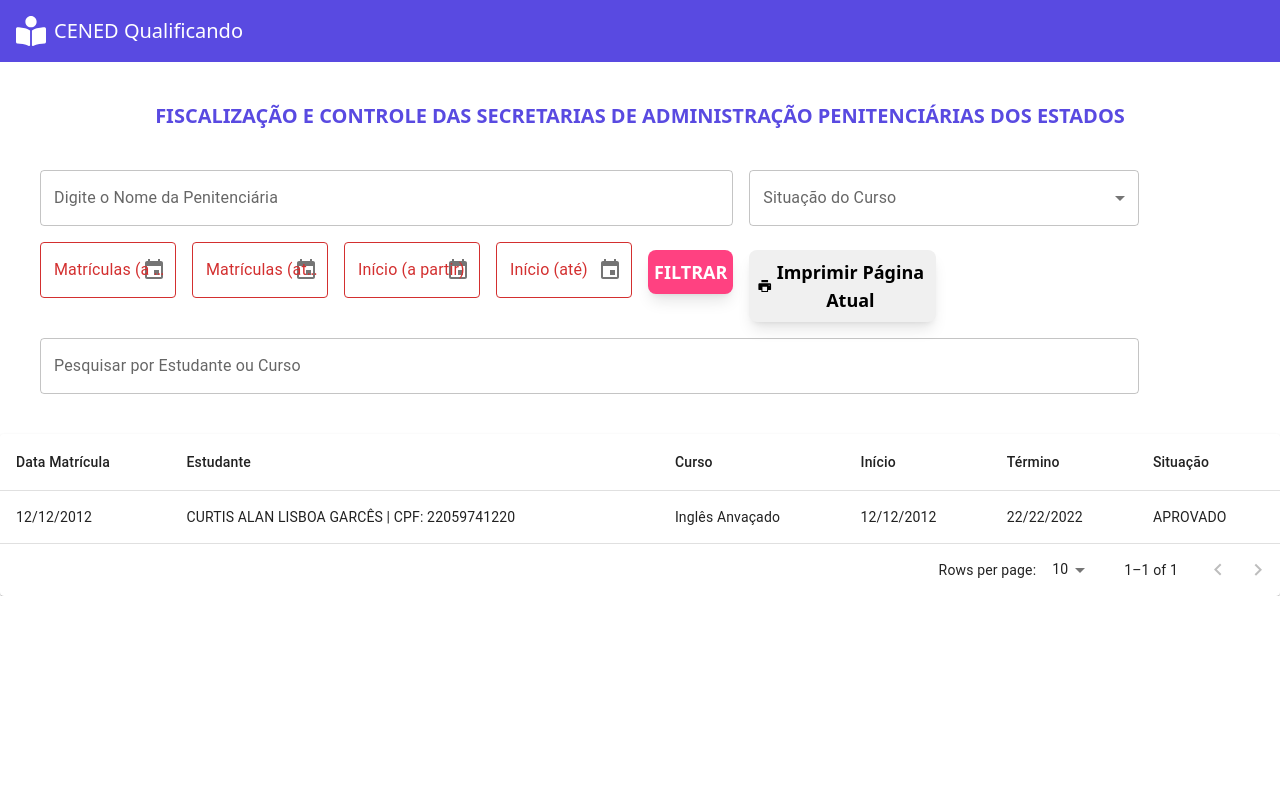
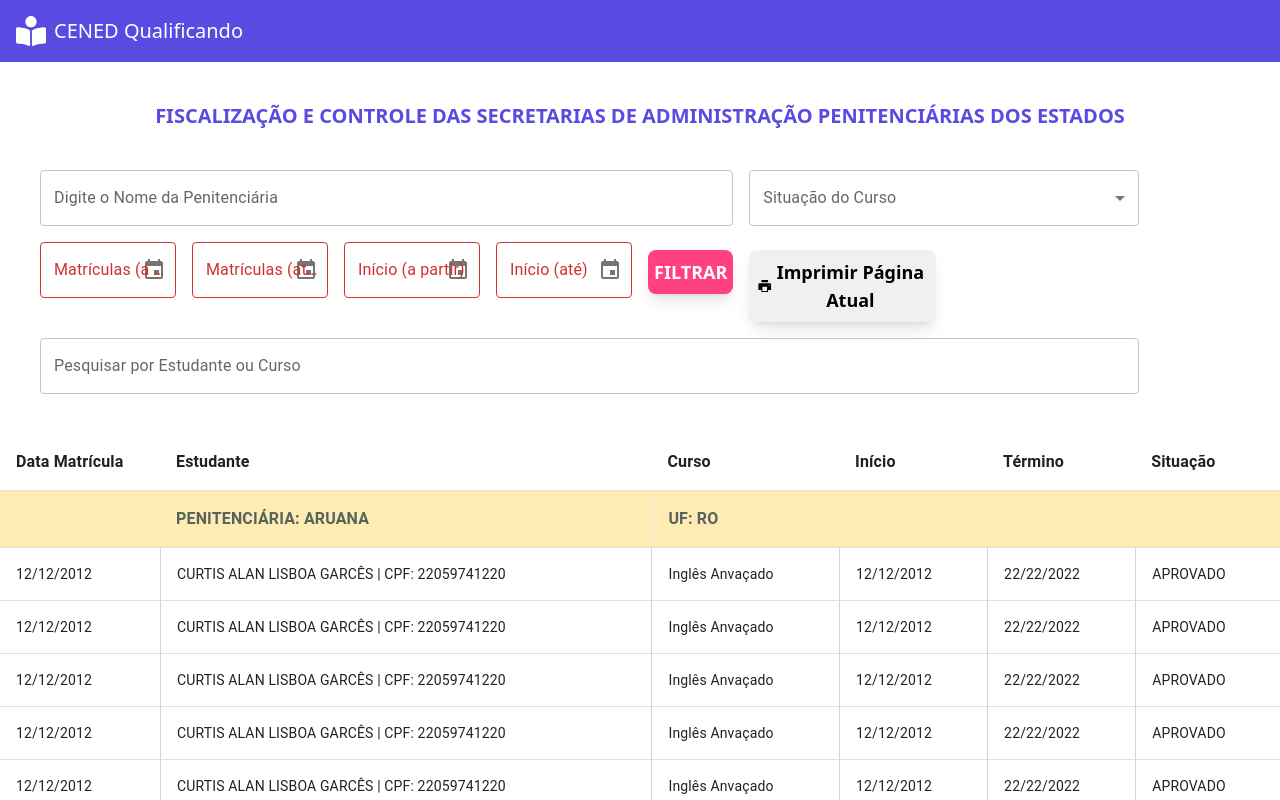
Before and after one commit to lucas-010/cened-administracao-penitenciaria, a React (Create React App) app: page /matriculas in a window 1280 px wide. Shown: the top 800 px of the page. Built offline with nearby package versions, Linux system fonts and the light colour scheme.

Commit message:
table concluded

```diff
--- a/src/Components/Manager/Filters.jsx
+++ b/src/Components/Manager/Filters.jsx
@@ -53,25 +53,25 @@ export default function Filters() {
 
             <Grid item xs={10} md={1.5}>
                 <LocalizationProvider adapterLocale={ptBR} dateAdapter={AdapterDateFns}>
-                    <DesktopDatePicker className='w-full' inputFormat="dd/MM/aaaa" onChange={(e)=> setDateRegistration1(e)} label='Matrículas (a partir)' value={dateRegistration1} renderInput={(props)=> <TextField {...props}/>}/>
+                    <DesktopDatePicker className='w-full' inputFormat="dd/MM/yyyy" onChange={(e)=> setDateRegistration1(e)} label='Matrículas (a partir)' value={dateRegistration1} renderInput={(props)=> <TextField {...props}/>}/>
                 </LocalizationProvider>
             </Grid>
 
             <Grid item xs={10} md={1.5}>
                 <LocalizationProvider adapterLocale={ptBR} dateAdapter={AdapterDateFns}>
-                    <DesktopDatePicker className='w-full' inputFormat="dd/MM/aaaa" onChange={(e)=> setDateRegistration2(e)} label='Matrículas (até)' value={dateRegistration2} renderInput={(props)=> <TextField {...props}/>}/>
+                    <DesktopDatePicker className='w-full' inputFormat="dd/MM/yyyy" onChange={(e)=> setDateRegistration2(e)} label='Matrículas (até)' value={dateRegistration2} renderInput={(props)=> <TextField {...props}/>}/>
                 </LocalizationProvider>
             </Grid>
 
             <Grid item xs={10} md={1.5}>
                 <LocalizationProvider adapterLocale={ptBR} dateAdapter={AdapterDateFns}>
-                    <DesktopDatePicker className='w-full' inputFormat="dd/MM/aaaa" onChange={(e)=> setDateRegistration3(e)} label='Início (a partir)' value={dateRegistration3} renderInput={(props)=> <TextField {...props}/>}/>
+                    <DesktopDatePicker className='w-full' inputFormat="dd/MM/yyyy" onChange={(e)=> setDateRegistration3(e)} label='Início (a partir)' value={dateRegistration3} renderInput={(props)=> <TextField {...props}/>}/>
                 </LocalizationProvider>
             </Grid>
 
             <Grid item xs={10} md={1.5}>
                 <LocalizationProvider adapterLocale={ptBR} dateAdapter={AdapterDateFns}>
-                    <DesktopDatePicker className='w-full' inputFormat="dd/MM/aaaa" onChange={(e)=> setDateRegistration4(e)} label='Início (até)' value={dateRegistration4} renderInput={(props)=> <TextField {...props}/>}/>
+                    <DesktopDatePicker className='w-full' inputFormat="dd/MM/yyyy" onChange={(e)=> setDateRegistration4(e)} label='Início (até)' value={dateRegistration4} renderInput={(props)=> <TextField {...props}/>}/>
                 </LocalizationProvider>
             </Grid>
 
--- a/src/Components/Manager/TableContent.jsx
+++ b/src/Components/Manager/TableContent.jsx
@@ -13,7 +13,7 @@ const columns = [
     {
       id: 'datam',
       label: 'Data Matrícula',
-      minWidth: 100
+      minWidth: 80
     },
     {
       id: 'student',
@@ -56,45 +56,191 @@ export default function TableContent() {
             init: '12/12/2012',
             end: '22/22/2022',
             situation: 'APROVADO'
-        }
+        },
+        {
+          datam: '12/12/2012',
+          student: 'CURTIS ALAN LISBOA GARCÊS | CPF: 22059741220	',
+          course: 'Inglês Anvaçado',
+          init: '12/12/2012',
+          end: '22/22/2022',
+          situation: 'APROVADO'
+      },
+        {
+          datam: '12/12/2012',
+          student: 'CURTIS ALAN LISBOA GARCÊS | CPF: 22059741220	',
+          course: 'Inglês Anvaçado',
+          init: '12/12/2012',
+          end: '22/22/2022',
+          situation: 'APROVADO'
+      },
+      {
+        datam: '12/12/2012',
+        student: 'CURTIS ALAN LISBOA GARCÊS | CPF: 22059741220	',
+        course: 'Inglês Anvaçado',
+        init: '12/12/2012',
+        end: '22/22/2022',
+        situation: 'APROVADO'
+    },
+    {
+      datam: '12/12/2012',
+      student: 'CURTIS ALAN LISBOA GARCÊS | CPF: 22059741220	',
+      course: 'Inglês Anvaçado',
+      init: '12/12/2012',
+      end: '22/22/2022',
+      situation: 'APROVADO'
+  },
+  {
+    datam: '12/12/2012',
+    student: 'CURTIS ALAN LISBOA GARCÊS | CPF: 22059741220	',
+    course: 'Inglês Anvaçado',
+    init: '12/12/2012',
+    end: '22/22/2022',
+    situation: 'APROVADO'
+  },
+
+  {
+    datam: '12/12/2012',
+    student: 'CURTIS ALAN LISBOA GARCÊS | CPF: 22059741220	',
+    course: 'Inglês Anvaçado',
+    init: '12/12/2012',
+    end: '22/22/2022',
+    situation: 'APROVADO'
+  },{
+    datam: '12/12/2012',
+    student: 'CURTIS ALAN LISBOA GARCÊS | CPF: 22059741220	',
+    course: 'Inglês Anvaçado',
+    init: '12/12/2012',
+    end: '22/22/2022',
+    situation: 'APROVADO'
+  },
+  {
+    datam: '12/12/2012',
+    student: 'CURTIS ALAN LISBOA GARCÊS | CPF: 22059741220	',
+    course: 'Inglês Anvaçado',
+    init: '12/12/2012',
+    end: '22/22/2022',
+    situation: 'APROVADO'
+  },
+  {
+    datam: '12/12/2012',
+    student: 'CURTIS ALAN LISBOA GARCÊS | CPF: 22059741220	',
+    course: 'Inglês Anvaçado',
+    init: '12/12/2012',
+    end: '22/22/2022',
+    situation: 'APROVADO'
+},
+{
+  datam: '12/12/2012',
+  student: 'CURTIS ALAN LISBOA GARCÊS | CPF: 22059741220	',
+  course: 'Inglês Anvaçado',
+  init: '12/12/2012',
+  end: '22/22/2022',
+  situation: 'APROVADO'
+},
+{
+  datam: '12/12/2012',
+  student: 'CURTIS ALAN LISBOA GARCÊS | CPF: 22059741220	',
+  course: 'Inglês Anvaçado',
+  init: '12/12/2012',
+  end: '22/22/2022',
+  situation: 'APROVADO'
+},
+{
+  datam: '12/12/2012',
+  student: 'CURTIS ALAN LISBOA GARCÊS | CPF: 22059741220	',
+  course: 'Inglês Anvaçado',
+  init: '12/12/2012',
+  end: '22/22/2022',
+  situation: 'APROVADO'
+},
+{
+  datam: '12/12/2012',
+  student: 'CURTIS ALAN LISBOA GARCÊS | CPF: 22059741220	',
+  course: 'Inglês Anvaçado',
+  init: '12/12/2012',
+  end: '22/22/2022',
+  situation: 'APROVADO'
+},
+{
+  datam: '12/12/2012',
+  student: 'CURTIS ALAN LISBOA GARCÊS | CPF: 22059741220	',
+  course: 'Inglês Anvaçado',
+  init: '12/12/2012',
+  end: '22/22/2022',
+  situation: 'APROVADO'
+},
+
     ])
     const [page, setPage] = useState(0);
     const [rowsPerPage, setRowsPerPage] = useState(10);
     const [students, setStudents] = useState([])
     const [searchValue, setSearchValue] = useState('')
+    const handleChangePage = (event, newPage) => {
+      setPage(newPage);
+    };
+    const handleChangeRowsPerPage = (event) => {
+      setRowsPerPage(+event.target.value);
+      setPage(0);
+    };
+
   return (
     <Grid>
-    <Paper className='mt-5' sx={{ width: '100%', overflow: 'hidden' }}>
-      <TableContainer sx={{ maxHeight: 740 }}>
+    <Paper sx={{ width: '100%', overflow: 'hidden' }}>
+      <TableContainer sx={{ maxHeight: 740, width: '100%' }}>
         <Table stickyHeader aria-label="sticky table">
           <TableHead>
             <TableRow>
               <TableCell>
-                Data Matrícula
+                <p className='text-base font-semibold'>Data Matrícula</p>
               </TableCell>
 
               <TableCell>
-                Estudante
+                <p className="text-base font-semibold">Estudante</p>
               </TableCell>
 
               <TableCell>
-                Curso
+                <p className="text-base font-semibold">Curso</p>
               </TableCell>
 
               <TableCell>
-                Início
+                <p className="text-base font-semibold">Início</p>
               </TableCell>
 
               <TableCell>
-                Término
+                <p className="text-base font-semibold">Término</p>
               </TableCell>
 
               <TableCell>
-                Situação
+                <p className="text-base font-semibold">Situação</p>
               </TableCell>
             </TableRow>
           </TableHead>
           <TableBody>
+          <TableRow sx={{backgroundColor: 'rgb(255, 236, 178)'}}>
+              <TableCell>
+
+              </TableCell>
+              <TableCell>
+                <h2 className='font-bold text-[#56645e] text-base'>PENITENCIÁRIA: ARUANA</h2>
+              </TableCell>
+
+              <TableCell className='border-l'>
+                <h2 className='font-bold text-[#56645e] text-base'>UF: RO</h2>
+              </TableCell>
+
+
+              <TableCell>
+
+              </TableCell>
+
+              <TableCell>
+
+              </TableCell>
+
+              <TableCell>
+
+              </TableCell>
+            </TableRow>
             {rows
               .slice(page * rowsPerPage, page * rowsPerPage + rowsPerPage)
               .map((row) => {
@@ -103,7 +249,7 @@ export default function TableContent() {
                     {columns.map((column) => {
                       const value = row[column.id];
                       return (
-                        <TableCell key={column.id} align={column.align}>
+                        <TableCell className={`${column.id === 'datam' ? 'w-40 border-l-0' : 'border-l border-gray-300'}`} key={column.id} align={column.align}>
                           {column.format && typeof value === 'number'
                             ? column.format(value)
                             : value}
@@ -122,6 +268,8 @@ export default function TableContent() {
         count={rows.length}
         rowsPerPage={rowsPerPage}
         page={page}
+        onPageChange={handleChangePage}
+        onRowsPerPageChange={handleChangeRowsPerPage}
       />
     </Paper>
   </Grid>
```
